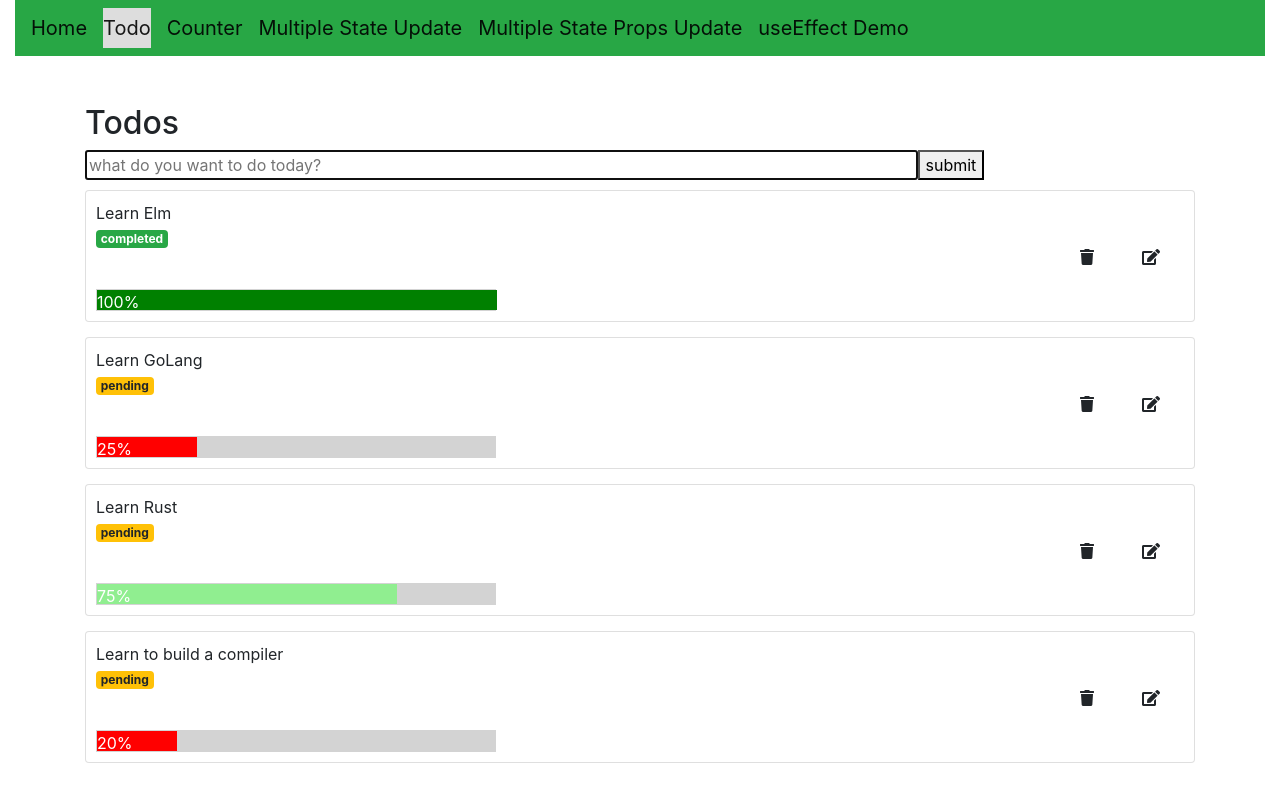
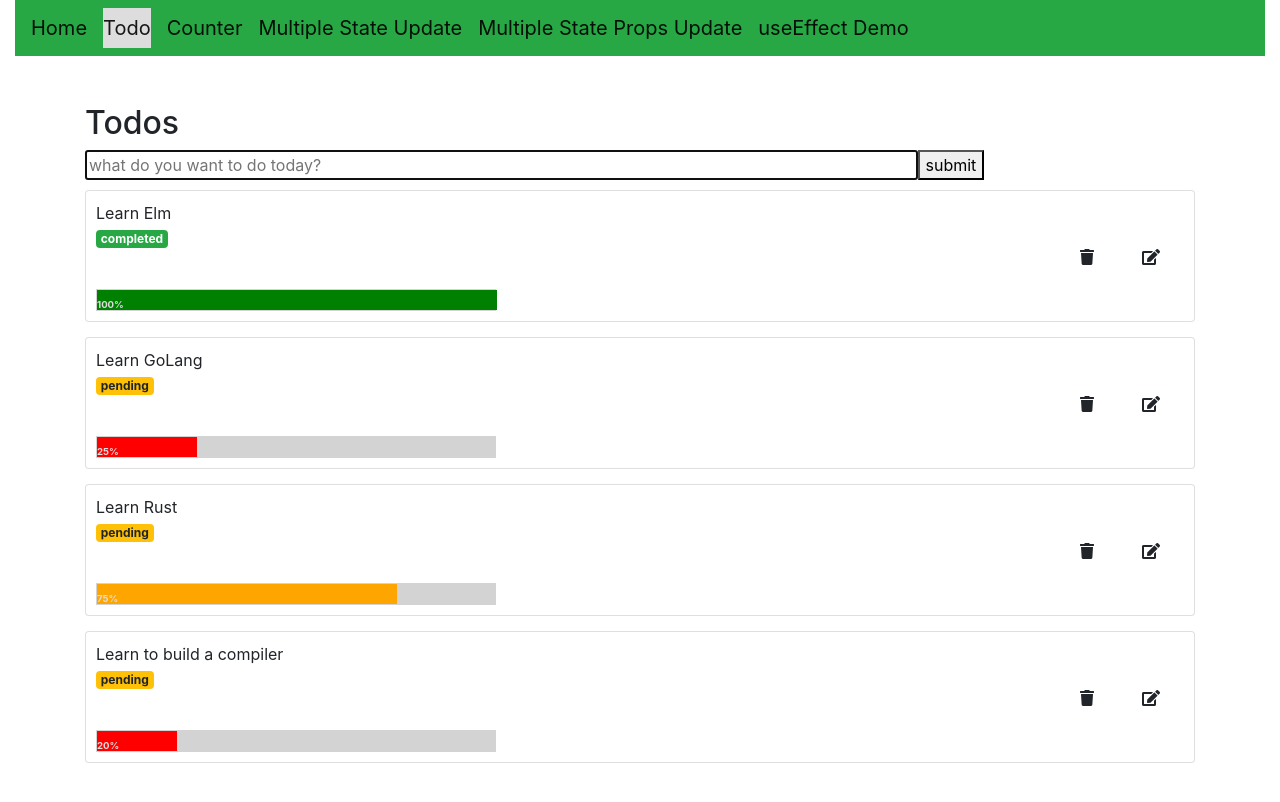
Before and after one commit to rajeshpillai/react-hooks-basics-v3, a React (Create React App) app: page /todo in a window 1280 px wide. Shown: the top 802 px of the page. Built offline with nearby package versions, Linux system fonts and the light colour scheme.

Commit message:
CSS/Style changes

```diff
--- a/src/components/progress-bar/index.js
+++ b/src/components/progress-bar/index.js
@@ -9,7 +9,7 @@ export default function ProgressBar({percent, width, height=9}) {
 
   const getColor = (per) => {
     if (per == 100) return "green";
-    return per > 50 ? "lightgreen": "red";
+    return per > 50 ? "orange": "red";
   }
 
   return (
@@ -17,10 +17,13 @@ export default function ProgressBar({percent, width, height=9}) {
       <div style={{
         width: getWidthAsPercent(),
         height: height,
-        color: "white",
+        color: "#ddd",
         backgroundColor: getColor(percent)
       }}>
-          <span>{percent}%</span>
+          <span
+            style={{fontSize:"0.6em", fontWeight:"bold"}}>
+              {percent}%
+          </span>
       </div>
     </div>
   )
```
